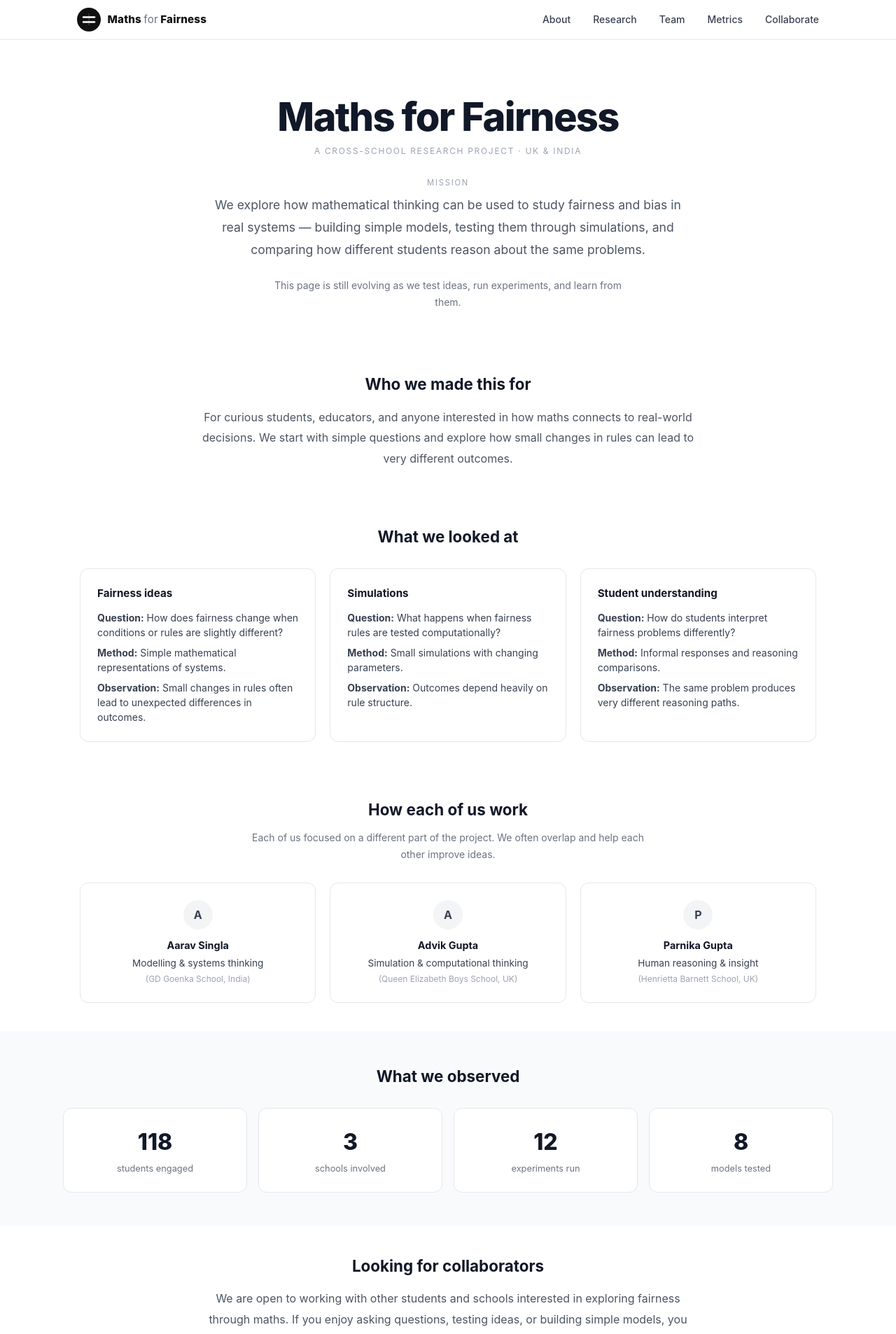
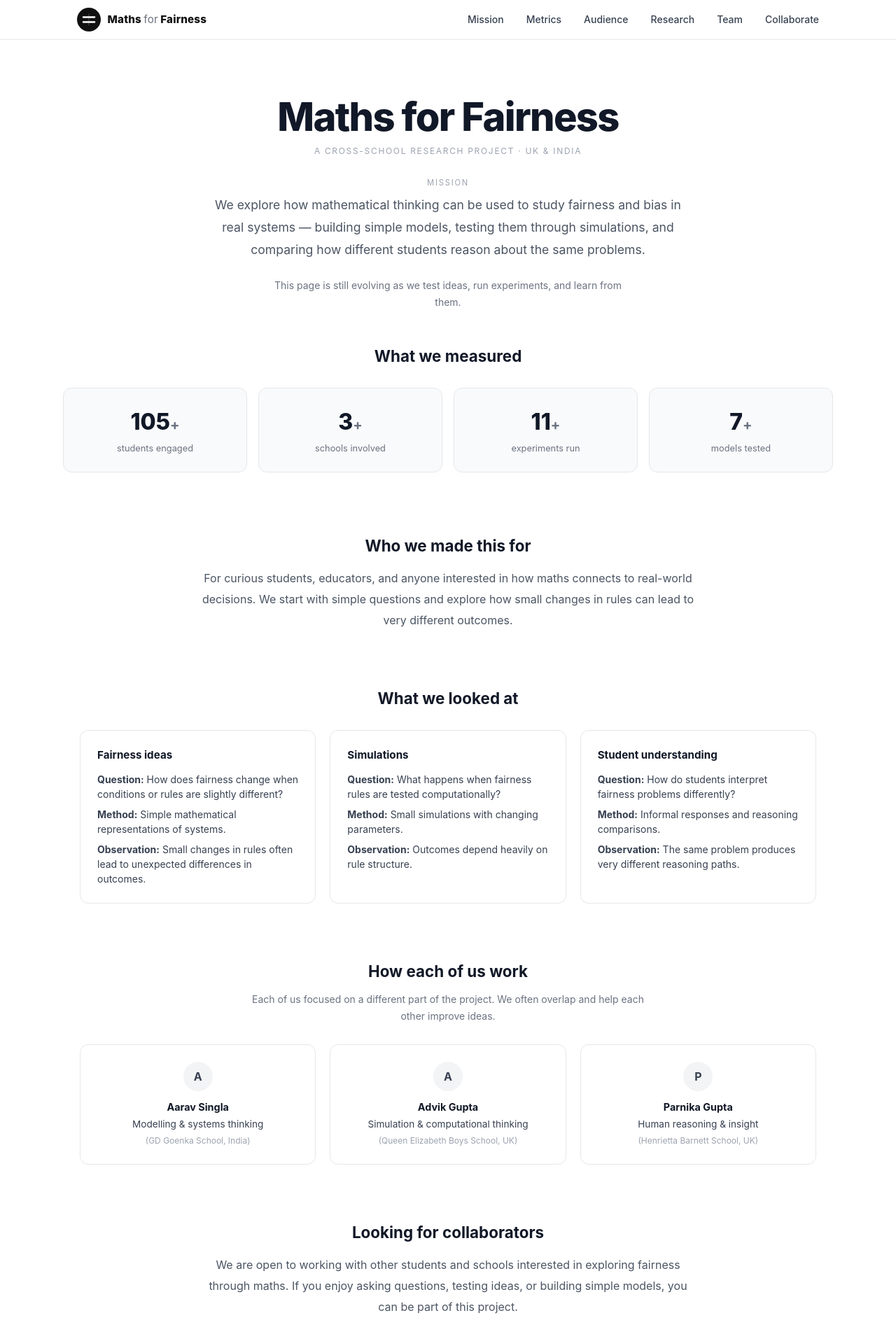
Before and after one commit to AdvikGupta2010/maths-for-fairness, a Next.js app: page / in a window 1280 px wide. Shown: the top 1906 px of the page at 70% size. Built offline with nearby package versions, Linux system fonts and the light colour scheme.

Commit message:
fix: page menu bar, look and feel

```diff
--- a/app/page.tsx
+++ b/app/page.tsx
@@ -10,11 +10,39 @@ export default function MathsForFairness() {
   });
   const [menuOpen, setMenuOpen] = useState(false);
   const [scrolled, setScrolled] = useState(false);
+  const [displayStats, setDisplayStats] = useState({ students: 0, schools: 0, experiments: 0, models: 0 });
 
   useEffect(() => {
     const handleScroll = () => setScrolled(window.scrollY > 20);
     window.addEventListener("scroll", handleScroll);
-    return () => window.removeEventListener("scroll", handleScroll);
+
+    const targets = { students: 118, schools: 3, experiments: 12, models: 8 };
+    const duration = 1600;
+    const steps = 50;
+
+    const runCountUp = () => {
+      let step = 0;
+      setDisplayStats({ students: 0, schools: 0, experiments: 0, models: 0 });
+      const countTimer = setInterval(() => {
+        step++;
+        const ease = 1 - Math.pow(1 - step / steps, 3);
+        setDisplayStats({
+          students: Math.round(targets.students * ease),
+          schools: Math.round(targets.schools * ease),
+          experiments: Math.round(targets.experiments * ease),
+          models: Math.round(targets.models * ease)
+        });
+        if (step >= steps) clearInterval(countTimer);
+      }, duration / steps);
+    };
+
+    runCountUp();
+    const repeatTimer = setInterval(runCountUp, 5000);
+
+    return () => {
+      window.removeEventListener("scroll", handleScroll);
+      clearInterval(repeatTimer);
+    };
   }, []);
 
   useEffect(() => {
@@ -74,10 +102,11 @@ export default function MathsForFairness() {
   }, []);
 
   const navLinks = [
-    { href: "#about", label: "About" },
+    { href: "#mission", label: "Mission" },
+    { href: "#metrics", label: "Metrics" },
+    { href: "#about", label: "Audience" },
     { href: "#research", label: "Research" },
     { href: "#team", label: "Team" },
-    { href: "#metrics", label: "Metrics" },
     { href: "#collaborate", label: "Collaborate" }
   ];
 
@@ -201,13 +230,35 @@ export default function MathsForFairness() {
           <p style={{ fontSize: "0.7rem", letterSpacing: "0.16em", color: "#9ca3af", textTransform: "uppercase", marginBottom: "0.5rem" }}>
             Mission
           </p>
-          <p style={{ fontSize: "clamp(1rem, 2vw, 1.1rem)", color: "#4b5563", maxWidth: "680px", margin: "0 auto", lineHeight: 1.8 }}>
+          <p id="mission" style={{ fontSize: "clamp(1rem, 2vw, 1.1rem)", color: "#4b5563", maxWidth: "680px", margin: "0 auto", lineHeight: 1.8 }}>
             We explore how mathematical thinking can be used to study fairness and bias in real systems — building simple models, testing them through simulations, and comparing how different students reason about the same problems.
           </p>
           <p style={{ fontSize: "0.875rem", color: "#6b7280", maxWidth: "520px", margin: "1.5rem auto 0", lineHeight: 1.7 }}>
             This page is still evolving as we test ideas, run experiments, and learn from them.
           </p>
         </header>
+
+        {/* STATS — with repeating count-up animation */}
+        <section id="metrics" style={{ padding: "0 1.5rem 3rem" }}>
+          <div style={{ maxWidth: "1100px", margin: "0 auto" }}>
+            <h2 style={{ fontSize: "1.4rem", fontWeight: 700, marginBottom: "1.75rem", textAlign: "center" }}>What we measured</h2>
+            <div style={{ display: "grid", gridTemplateColumns: "repeat(auto-fit, minmax(150px, 1fr))", gap: "1rem" }}>
+              {[
+                { value: displayStats.students, label: "students engaged" },
+                { value: displayStats.schools, label: "schools involved" },
+                { value: displayStats.experiments, label: "experiments run" },
+                { value: displayStats.models, label: "models tested" }
+              ].map(stat => (
+                <div key={stat.label} className="card" style={{ backgroundColor: "#f9fafb", textAlign: "center" }}>
+                  <p style={{ fontSize: "2rem", fontWeight: 800, marginBottom: "0.25rem" }}>
+                    {stat.value}<span style={{ fontSize: "1.25rem", fontWeight: 700, color: "#6b7280" }}>+</span>
+                  </p>
+                  <p style={{ fontSize: "0.8rem", color: "#6b7280" }}>{stat.label}</p>
+                </div>
+              ))}
+            </div>
+          </div>
+        </section>
 
         {/* ABOUT */}
         <section id="about" style={{ maxWidth: "760px", margin: "0 auto", padding: "2.5rem 1.5rem", textAlign: "center" }}>
@@ -261,26 +312,6 @@ export default function MathsForFairness() {
           </div>
         </section>
 
-        {/* STATS */}
-        <section id="metrics" style={{ backgroundColor: "#f9fafb", padding: "3rem 1.5rem" }}>
-          <div style={{ maxWidth: "1100px", margin: "0 auto" }}>
-            <h2 style={{ fontSize: "1.4rem", fontWeight: 700, marginBottom: "1.75rem", textAlign: "center" }}>What we observed</h2>
-            <div style={{ display: "grid", gridTemplateColumns: "repeat(auto-fit, minmax(150px, 1fr))", gap: "1rem" }}>
-              {[
-                { value: stats.students, label: "students engaged" },
-                { value: stats.schools, label: "schools involved" },
-                { value: stats.experiments, label: "experiments run" },
-                { value: stats.models, label: "models tested" }
-              ].map(stat => (
-                <div key={stat.label} className="card" style={{ backgroundColor: "white", textAlign: "center" }}>
-                  <p style={{ fontSize: "2rem", fontWeight: 800, marginBottom: "0.25rem" }}>{stat.value}</p>
-                  <p style={{ fontSize: "0.8rem", color: "#6b7280" }}>{stat.label}</p>
-                </div>
-              ))}
-            </div>
-          </div>
-        </section>
-
         {/* COLLABORATE */}
         <section id="collaborate" style={{ maxWidth: "760px", margin: "0 auto", padding: "2.5rem 1.5rem", textAlign: "center" }}>
           <h2 style={{ fontSize: "1.4rem", fontWeight: 700, marginBottom: "1rem" }}>Looking for collaborators</h2>
@@ -305,8 +336,11 @@ export default function MathsForFairness() {
 
         {/* FOOTER */}
         <footer style={{ textAlign: "center", padding: "2rem 1.5rem", color: "#9ca3af", fontSize: "0.8rem", borderTop: "1px solid #f3f4f6" }}>
-          Maths for Fairness — Student-led research project
-        </footer>
+	  Maths for Fairness — Student-led research project
+	  <br />
+	  <span style={{ fontSize: "0.75rem" }}>© {new Date().getFullYear()} Aarav Singla, Advik Gupta & Parnika Gupta. All rights reserved.
+	  </span>
+	</footer>
 
       </main>
     </>
```
